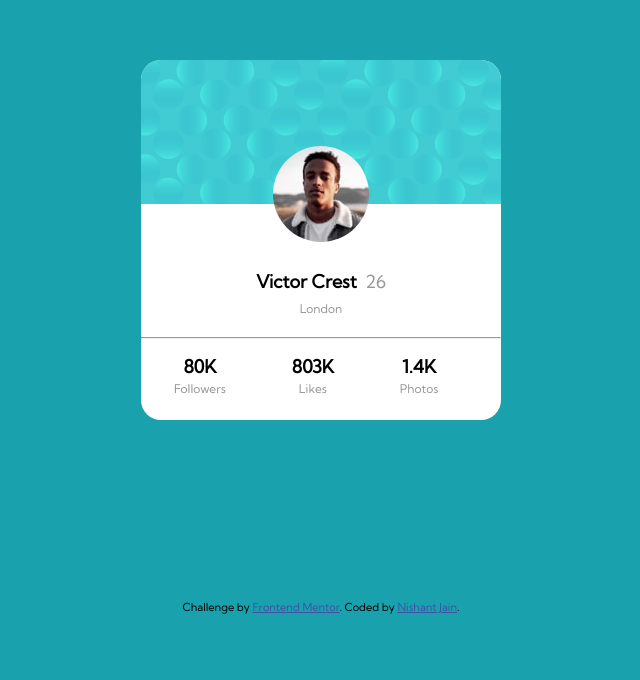
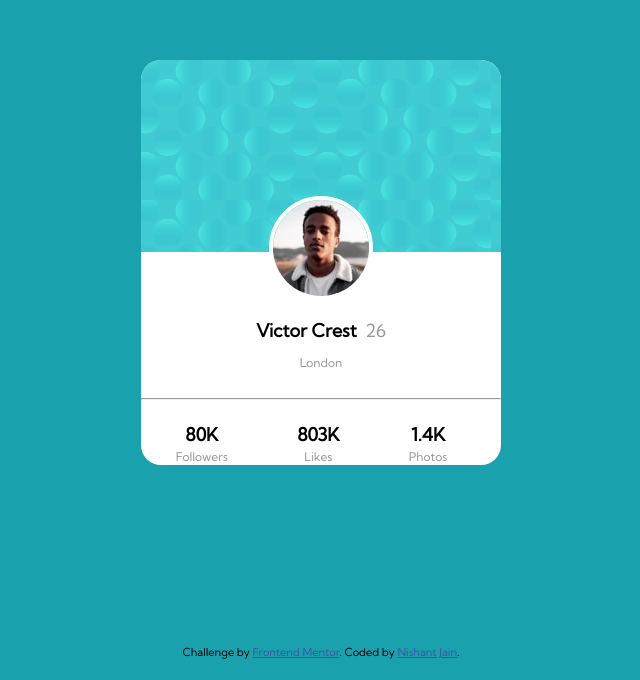
Before and after one commit to NJain0001/profile-card-component-main, a plain HTML site: page index.html in a window 1280 px wide. Shown: the part 120-800 px from the top of the page, without its empty margins (319-959 px from the left). Drawn offline with Linux system fonts and the light colour scheme.

Commit message:
adding border to profile image, and correcting spacing on the card.

```diff
--- a/index.html
+++ b/index.html
@@ -13,8 +13,7 @@
     <img src="./images/bg-pattern-top.svg" alt="">
   </div> -->
   <section class="user">
-    <img class="img-pattern-card" src="./images/bg-pattern-card.svg" alt="">
-
+    <div class="pattern-img"></div>
     <img class="img-user" src="./images/image-victor.jpg" alt="Victor">
 
     <div class="user-info">
--- a/main.css
+++ b/main.css
@@ -18,23 +18,31 @@ body {
 
 .user {
     width: 20em;
-    height: 20em;
+    height: 22.5em;
     border-radius: 20px;
     margin: 10em auto;
     background-color: white;
 }
 
+.pattern-img {
+    height: 24vh;
+    background-image: url("./images/bg-pattern-card.svg");
+    border-top-left-radius: 20px;
+    border-top-right-radius: 20px;
+}
+
 .img-user {
     display: block;
-    margin: -3.5em auto;
+    margin: -3.1em auto;
     border-radius: 50%;
+    border: 4px solid white;
 }
 
 .user-info {
-    margin-top: 5em;
+    margin-top: 4em;
     text-align: center;
-    line-height: 25px;
-    padding-bottom: 1rem;
+    line-height: 30px;
+    padding-bottom: 1.2rem;
 }
 
 .name-age strong {
@@ -56,7 +64,7 @@ body {
 }
 
 .count {
-    padding: 1em;
+    padding: 1.4em;
     text-align: center;
     line-height: 20px;
 }
```
